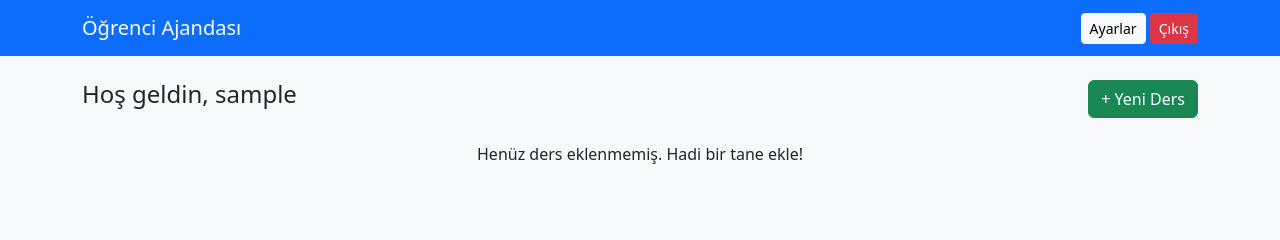
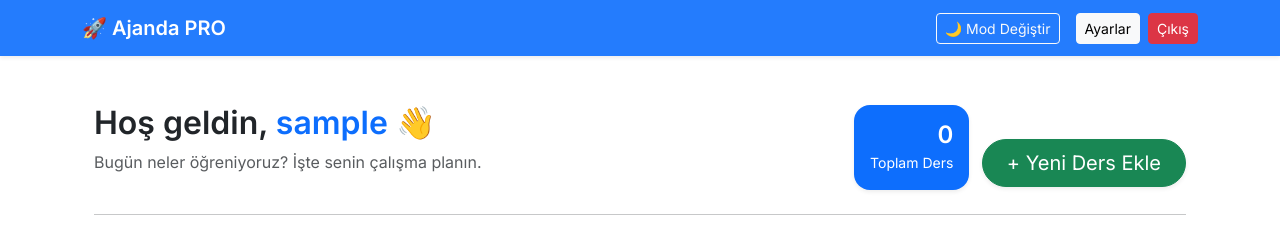
Before and after one commit to Faruk-D-Aydemir/ogrenci-ajandasi-saas, a Flask app: page / in a window 1280 px wide. Shown: the top 240 px of the page. Run offline with Flask 3, Linux system fonts and the light colour scheme; the visitor is signed in with stand-in values (Sample User, id 1); data that the repository does not hold is empty.

Commit message:
Listeleme sayfasi modernlestirildi ve gece moduna uyarlandi

```diff
--- /dev/null
+++ b/templates/base.html
@@ -0,0 +1,52 @@
+<!DOCTYPE html>
+<html lang="tr" data-bs-theme="light">
+<head>
+    <meta charset="UTF-8">
+    <meta name="viewport" content="width=device-width, initial-scale=1.0">
+    <title>Öğrenci Ajandası Pro</title>
+    <link href="https://cdn.jsdelivr.net/npm/bootstrap@5.3.2/dist/css/bootstrap.min.css" rel="stylesheet">
+    <link href="https://fonts.googleapis.com/css2?family=Inter:wght@400;600&display=swap" rel="stylesheet">
+    <style>
+        body { font-family: 'Inter', sans-serif; transition: background 0.3s; }
+        .card { border: none; border-radius: 15px; transition: transform 0.2s; }
+        .card:hover { transform: translateY(-5px); }
+        .navbar { backdrop-filter: blur(10px); background: rgba(13, 110, 253, 0.9) !important; }
+    </style>
+</head>
+<body>
+    <nav class="navbar navbar-expand-lg navbar-dark sticky-top shadow-sm">
+        <div class="container">
+            <a class="navbar-brand fw-bold" href="/">🚀 Ajanda PRO</a>
+            <div class="d-flex align-items-center">
+                <button class="btn btn-outline-light me-3 btn-sm" id="btnSwitch">
+                    🌙 Mod Değiştir
+                </button>
+                {% if current_user.is_authenticated %}
+                    <a href="/ayarlar" class="btn btn-light btn-sm me-2">Ayarlar</a>
+                    <a href="/cikis" class="btn btn-danger btn-sm">Çıkış</a>
+                {% endif %}
+            </div>
+        </div>
+    </nav>
+
+    <div class="container mt-4">
+        {% block content %}{% endblock %}
+    </div>
+
+    <script>
+        // Gece/Gündüz Modu Mantığı
+        document.getElementById('btnSwitch').addEventListener('click', () => {
+            if (document.documentElement.getAttribute('data-bs-theme') == 'dark') {
+                document.documentElement.setAttribute('data-bs-theme', 'light');
+                localStorage.setItem('theme', 'light');
+            } else {
+                document.documentElement.setAttribute('data-bs-theme', 'dark');
+                localStorage.setItem('theme', 'dark');
+            }
+        });
+        // Sayfa yenilendiğinde tercihi hatırla
+        const savedTheme = localStorage.getItem('theme') || 'light';
+        document.documentElement.setAttribute('data-bs-theme', savedTheme);
+    </script>
+</body>
+</html>
--- a/templates/list.html
+++ b/templates/list.html
@@ -1,44 +1,97 @@
-<!DOCTYPE html>
-<html lang="tr">
-<head>
-    <meta charset="UTF-8">
-    <title>Ajandam</title>
-    <link rel="stylesheet" href="https://cdn.jsdelivr.net/npm/bootstrap@5.3.0/dist/css/bootstrap.min.css">
-</head>
-<body class="bg-light">
-    <nav class="navbar navbar-dark bg-primary mb-4">
-        <div class="container">
-            <a class="navbar-brand" href="/">Öğrenci Ajandası</a>
-            <div>
-                <a href="{{ url_for('ayarlar') }}" class="btn btn-sm btn-light">Ayarlar</a>
-                <a href="{{ url_for('cikis') }}" class="btn btn-sm btn-danger">Çıkış</a>
+{% extends "base.html" %}
+
+{% block content %}
+<div class="container py-4">
+    <div class="row mb-4 align-items-center">
+        <div class="col-md-6">
+            <h2 class="fw-bold">Hoş geldin, <span class="text-primary">{{ current_user.kullanici_adi }}</span> 👋</h2>
+            <p class="text-muted">Bugün neler öğreniyoruz? İşte senin çalışma planın.</p>
+        </div>
+        <div class="col-md-6 text-md-end">
+            <div class="d-inline-block bg-primary text-white p-3 rounded-4 shadow-sm me-2">
+                <h4 class="mb-0 fw-bold">{{ kayitlar|length }}</h4>
+                <small>Toplam Ders</small>
             </div>
+            <a href="/ekle" class="btn btn-success btn-lg rounded-pill shadow-sm px-4">
+                <i class="fas fa-plus"></i> + Yeni Ders Ekle
+            </a>
         </div>
-    </nav>
+    </div>
 
-    <div class="container">
-        <div class="d-flex justify-content-between mb-4">
-            <h4>Hoş geldin, {{ current_user.kullanici_adi }}</h4>
-            <a href="/ekle" class="btn btn-success">+ Yeni Ders</a>
-        </div>
+    {% with messages = get_flashed_messages(with_categories=true) %}
+      {% if messages %}
+        {% for category, message in messages %}
+          <div class="alert alert-{{ category }} alert-dismissible fade show rounded-4 shadow-sm" role="alert">
+            {{ message }}
+            <button type="button" class="btn-close" data-bs-dismiss="alert" aria-label="Close"></button>
+          </div>
+        {% endfor %}
+      {% endif %}
+    {% endwith %}
 
-        <div class="row">
+    <hr class="mb-5 opacity-25">
+
+    <div class="row">
+        {% if kayitlar %}
             {% for kayit in kayitlar %}
-            <div class="col-md-4 mb-3">
-                <div class="card shadow-sm">
-                    <div class="card-body">
-                        <h5 class="card-title">{{ kayit.ders_adi }}</h5>
-                        <p class="text-muted">{{ kayit.tarih.strftime('%d.%m.%Y') }}</p>
-                        <p class="card-text">{{ kayit.konular }}</p>
+            <div class="col-md-6 col-lg-4 mb-4">
+                <div class="card h-100 shadow-sm border-0 rounded-4 overflow-hidden">
+                    <div class="card-header bg-primary bg-gradient py-3">
+                        <h5 class="card-title mb-0 text-white fw-bold">{{ kayit.ders_adi }}</h5>
+                    </div>
+                    <div class="card-body p-4">
+                        <div class="d-flex align-items-center mb-3">
+                            <span class="badge bg-info text-dark rounded-pill px-3">📅 {{ kayit.tarih.strftime('%d.%m.%Y') }}</span>
+                        </div>
+
+                        <p class="card-text text-secondary mb-4">
+                            <strong>Konular:</strong><br>
+                            {{ kayit.konular }}
+                        </p>
+
+                        {% if kayit.video_sonuc %}
+                        <div class="video-section p-3 rounded-3 bg-light border border-dashed text-dark">
+                            <h6 class="small fw-bold text-danger mb-2">📺 YouTube Yardımcı Videolar</h6>
+                            <ul class="list-unstyled mb-0">
+                                {% for video in kayit.video_sonuc.split('|||') %}
+                                    {% set v_data = video.split(':::') %}
+                                    <li class="mb-2">
+                                        <a href="{{ v_data[1] }}" target="_blank" class="text-decoration-none small d-flex align-items-center">
+                                            <span class="me-2 text-danger">▶</span>
+                                            <span class="text-truncate">{{ v_data[0] }}</span>
+                                        </a>
+                                    </li>
+                                {% endfor %}
+                            </ul>
+                        </div>
+                        {% else %}
+                        <div class="alert alert-secondary py-2 px-3 small rounded-3 mb-0">
+                            🎥 Bu ders için video bulunamadı.
+                        </div>
+                        {% endif %}
                     </div>
                 </div>
             </div>
-            {% else %}
-            <div class="col-12 text-center">
-                <p>Henüz ders eklenmemiş. Hadi bir tane ekle!</p>
+            {% endfor %}
+        {% else %}
+            <div class="col-12 text-center py-5">
+                <div class="mb-4">
+                    <img src="https://cdn-icons-png.flaticon.com/512/7486/7486744.png" width="100" class="opacity-50" alt="boş">
+                </div>
+                <h4 class="text-muted">Henüz hiç ders eklememişsin!</h4>
+                <p class="text-muted mb-4">Derslerini ekleyerek sana özel YouTube videolarını yakalayabilirsin.</p>
+                <a href="/ekle" class="btn btn-primary rounded-pill px-5 shadow">Hemen Başla</a>
             </div>
-            {% endfor %}
-        </div>
+        {% endif %}
     </div>
-</body>
-</html>
+</div>
+
+<style>
+    /* Gece Modu Uyumlu Ekstra CSS */
+    [data-bs-theme="dark"] .card { background-color: #2b3035; border: 1px solid #373b3e; }
+    [data-bs-theme="dark"] .video-section { background-color: #1e2125 !important; color: #dee2e6 !important; border-color: #495057 !important; }
+    [data-bs-theme="dark"] .video-section a { color: #0dcaf0; }
+    .card { transition: all 0.3s ease; }
+    .card:hover { transform: translateY(-8px); box-shadow: 0 1rem 3rem rgba(0,0,0,.175)!important; }
+</style>
+{% endblock %}
```
